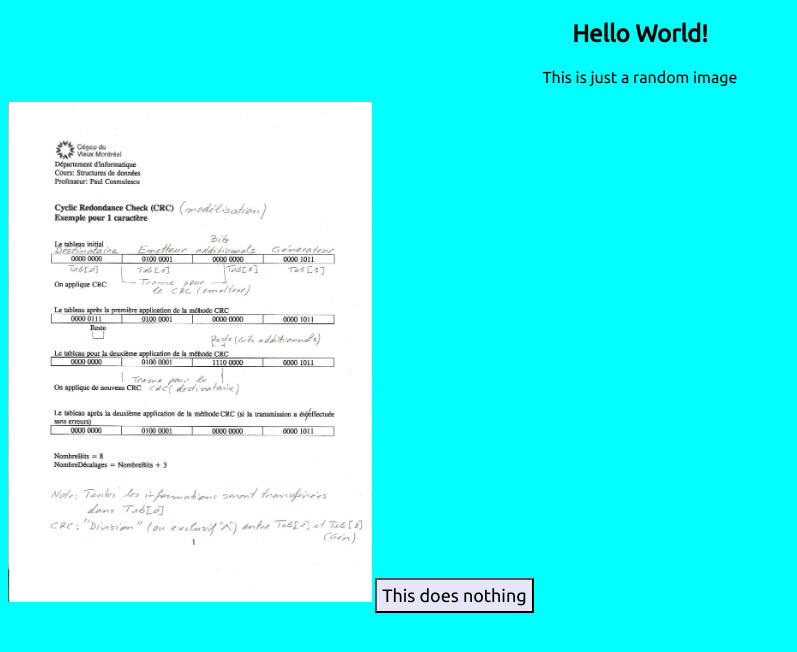
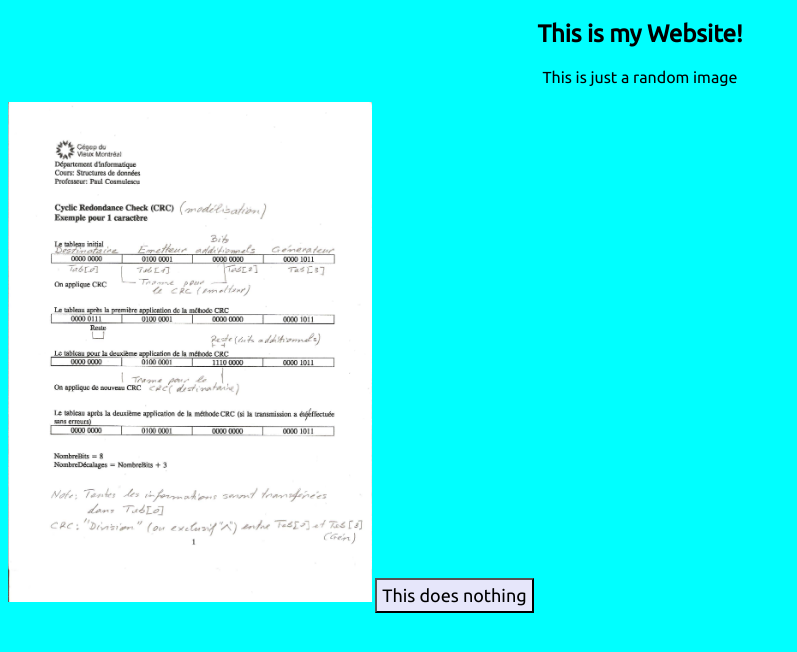
Before and after one commit to blueshiro/blueshiro.github.io, a plain HTML site: page index.html in a window 1280 px wide. Shown: the whole page, without its empty margins (0-797 px from the left). Drawn offline with Linux system fonts and the light colour scheme.

Commit message:
Changed line 14

```diff
--- a/index.html
+++ b/index.html
@@ -11,7 +11,7 @@
 
 <body>
   <section id="container">
-    <h1 style="text-align: center;">Hello World!</h1>
+    <h1 style="text-align: center;">This is my Website!</h1>
     <p style="text-align: center;">This is just a random image</p>
     <img src="imgs/Modelisation_CRC.jpeg" alt="I hate my Teacher" style="height: 500px;">
     <button style=>This does nothing</button>
```
